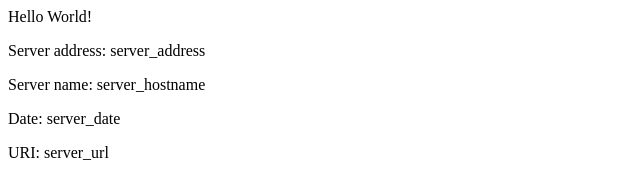
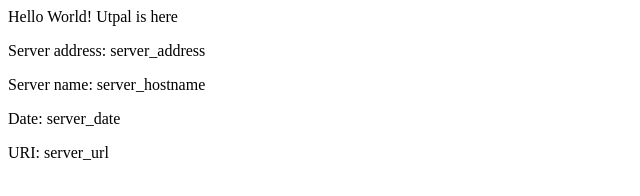
Before and after one commit to Utpal-H/eks-example, a plain HTML site: page src/index.html in a window 1280 px wide. Shown: the whole page, without its empty margins (0-640 px from the left). Drawn offline with Linux system fonts and the light colour scheme.

Commit message:
v2 Updating home page

```diff
--- a/src/index.html
+++ b/src/index.html
@@ -1,8 +1,8 @@
 <head>
-<title>Hello World</title>
+<title>Hello World Utpal is here</title>
 </head>
 <div class="info">
-<h>Hello World!</h>
+<h>Hello World! Utpal is here</h>
 <p><span>Server&nbsp;address:</span> <span>server_address</span></p>
 <p><span>Server&nbsp;name:</span> <span>server_hostname</span></p>
 <p class="smaller"><span>Date:</span> <span>server_date</span></p>
```
